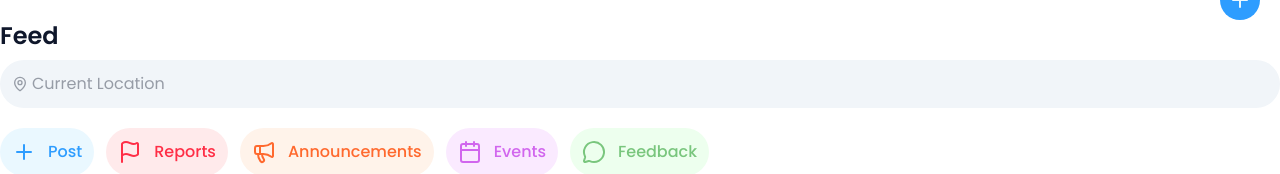
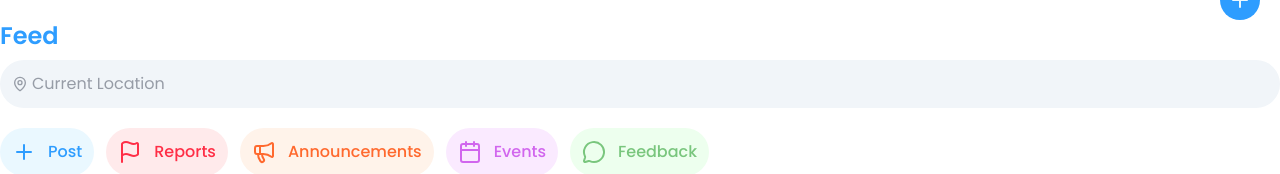
Before and after one commit to jkbicierro/sparklab-hackathon, a Next.js app: page /feed in a window 1280 px wide. Shown: the top 174 px of the page. Built offline with nearby package versions, Linux system fonts and the light colour scheme.

Commit message:
fix: update primary color to improve UI consistency

```diff
--- a/src/app/globals.css
+++ b/src/app/globals.css
@@ -51,7 +51,7 @@
   --card-foreground: oklch(0.129 0.042 264.695);
   --popover: oklch(1 0 0);
   --popover-foreground: oklch(0.129 0.042 264.695);
-  --primary: oklch(0.208 0.042 265.755);
+  --primary: #2e9dff;
   --primary-foreground: oklch(0.984 0.003 247.858);
   --secondary: oklch(0.968 0.007 247.896);
   --secondary-foreground: oklch(0.208 0.042 265.755);
```
